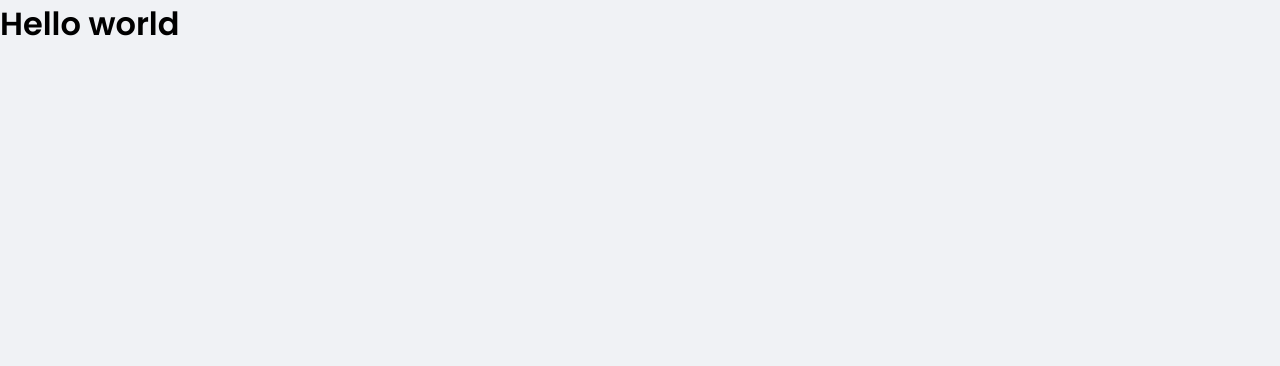
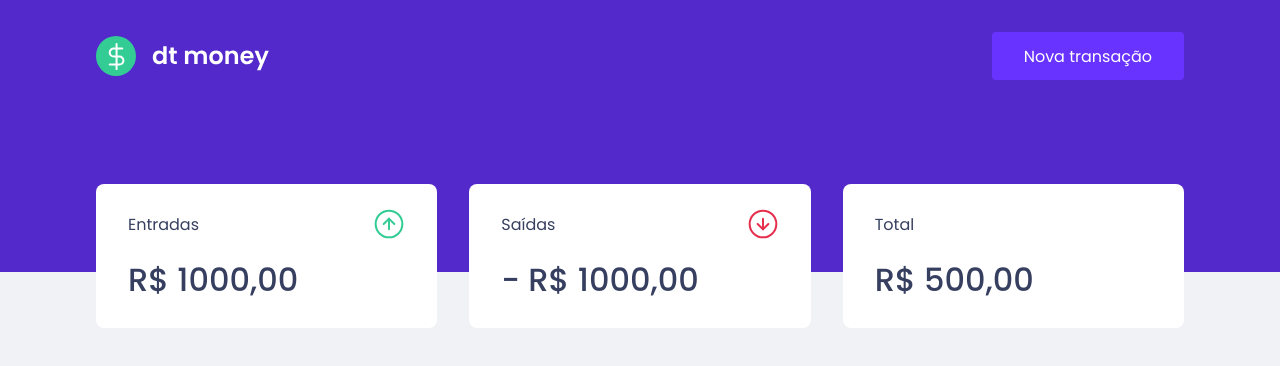
Before and after one commit to w1redl4in/dt-money, a React (Create React App) app: page / in a window 1280 px wide. Shown: the top 366 px of the page. Built offline with nearby package versions, Linux system fonts and the light colour scheme.

Commit message:
:sparkles: chore: using components

```diff
--- a/src/App.tsx
+++ b/src/App.tsx
@@ -1,9 +1,13 @@
+import { Dashboard } from './components/Dashboard';
+import { Header } from './components/Header';
 import { GlobalStyles } from './styles/global';
+
 export function App() {
   return (
-    <div className="App">
+    <>
+      <Header />
+      <Dashboard />
       <GlobalStyles />
-      <h1>Hello world</h1>
-    </div>
+    </>
   );
 }
```
